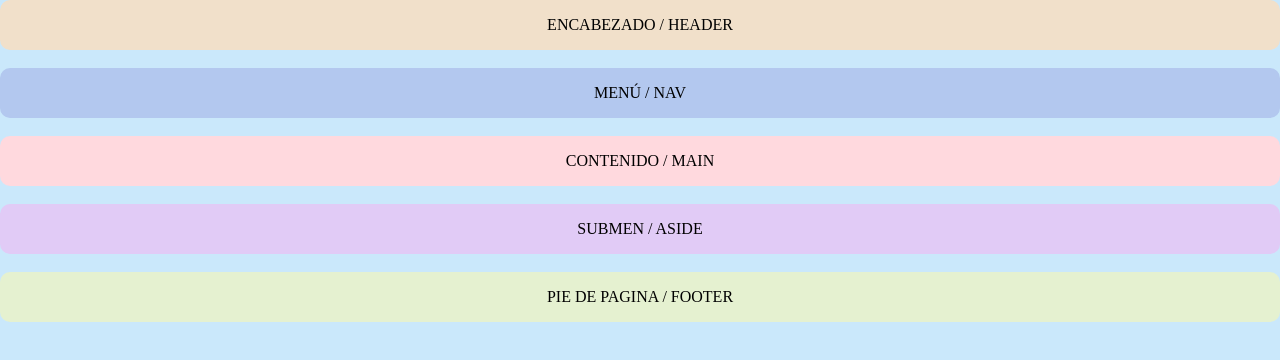
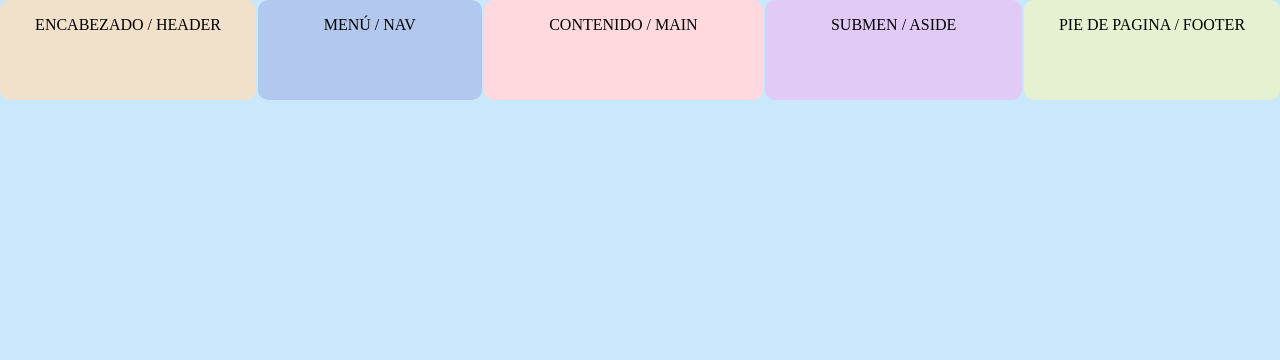
Before and after one commit to AndreaCaro42/Laboratorio-1-, a plain HTML site: page principal.html in a window 1280 px wide. Drawn offline with Linux system fonts and the light colour scheme.

Commit message:
Aplicando Grip

```diff
--- a/estilos.css
+++ b/estilos.css
@@ -6,6 +6,7 @@
 }
 body{
    background-color: rgb(202, 232, 251);
+   min-height: 1000px;
 }
 h1{text-align: center;
     color: rgb(97, 97, 97);
@@ -68,6 +69,7 @@ table{border-collapse: collapse; width: 100%}td,th{ padding: 6px;} th{background
 .encabezado{
     text-align: center;
     border-radius: 10px;
+    gap: 2px;
     background-color: rgb(241, 224, 202);
     padding: 1rem;
 }
@@ -95,3 +97,30 @@ table{border-collapse: collapse; width: 100%}td,th{ padding: 6px;} th{background
     background-color: rgb(229, 241, 208);
     padding: 1rem;
 }
+/*CCS GRIP*/
+.page{
+    display: grid;
+    gap: 2px;
+    grid-template:
+    "encabezado" 100px
+    "menu" 50px
+    "contenido" auto
+    "submenu" 100px
+    "pie" 50px;
+
+@media (min-width:768px)
+    {grid-template:
+    "encabezado     encabezado      encabezado" 100px
+    "menu       menu        menu" 50px
+    "contenido        contenido        submenu" auto
+    "pie    pie     pie" 50px
+    / auto auto 30% ;
+    }
+@media (min-width: 1000px)
+    {grid-template:
+    "encabezado     encabezado      encabezado      encabezado      encabezado" 100px
+    "menu       contenido        contenido        contenido        submenu" 50px
+    "pie    pie     pie     pie     pie" 50px
+    / 20% auto auto auto 20% ;
+    }
+}
--- a/principal.html
+++ b/principal.html
@@ -6,15 +6,11 @@
     <title>Principal</title>
     <link rel="stylesheet" href="estilos.css".css>
 </head>
-<body>
+<body class="page">
     <header class="encabezado">ENCABEZADO / HEADER</header>
-    <br>
     <nav class="menu">MENÚ / NAV</nav>
-    <br>
     <main class="contenido">CONTENIDO / MAIN</main>
-    <br>
     <aside class="submenu">SUBMEN / ASIDE</aside>
-    <br>
     <footer class="pie">PIE DE PAGINA / FOOTER</footer>
 
 </body>
```
